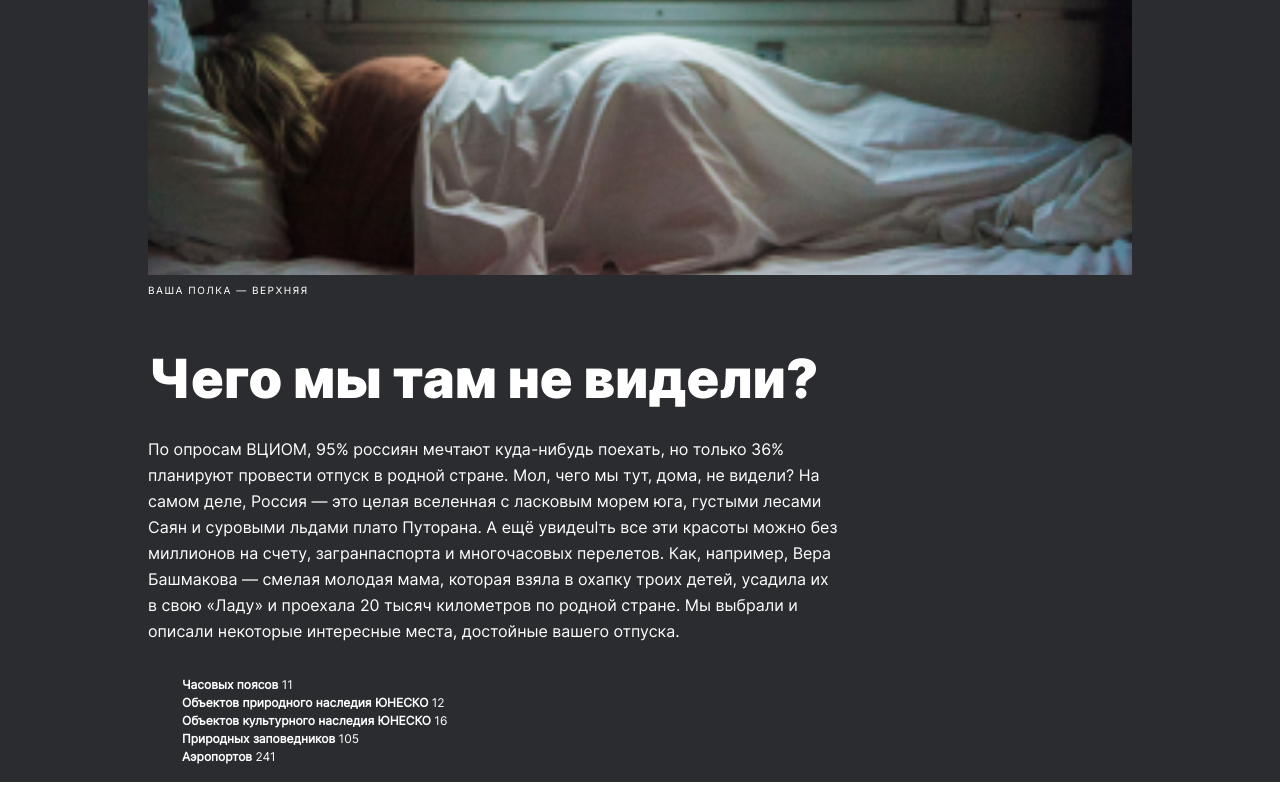
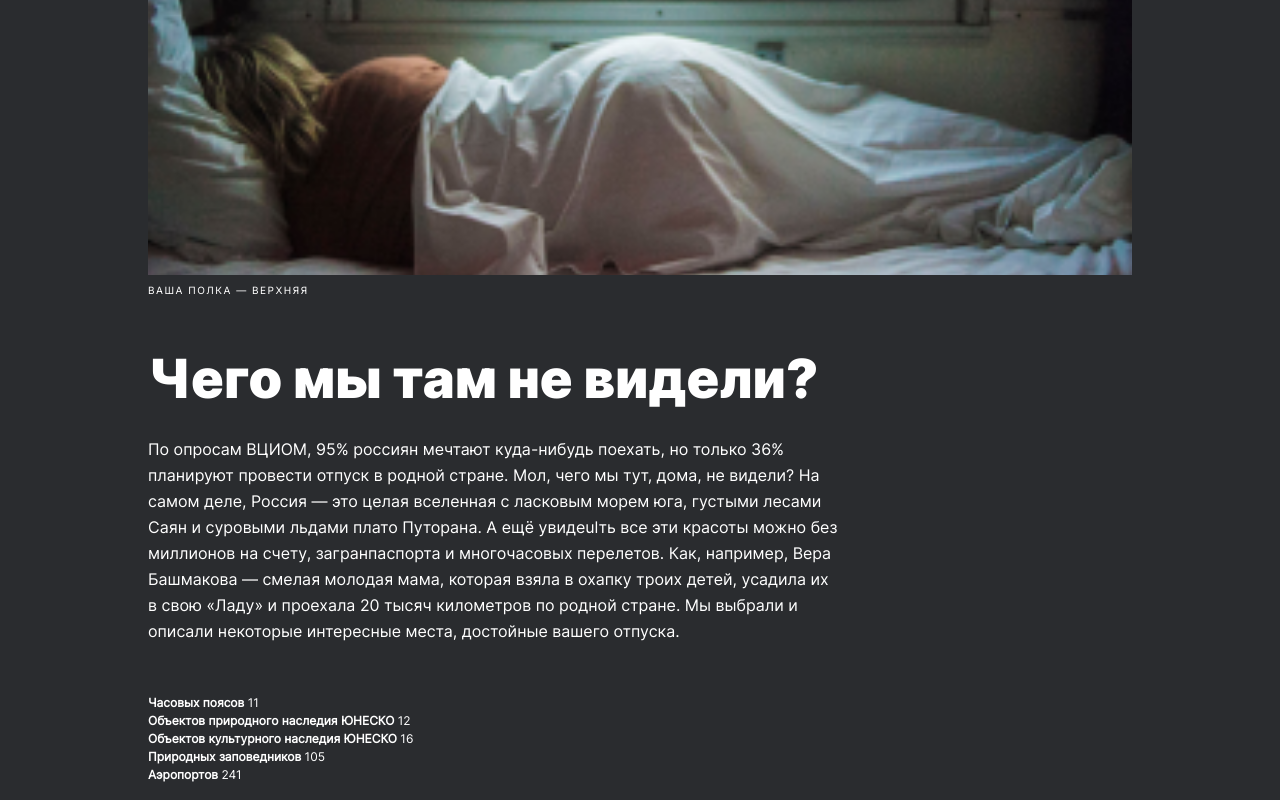
Before and after one commit to totfront/somewhere-travel, a React (Create React App) app: page / in a window 1280 px wide. Shown: the part 845-1645 px from the top of the page. Built offline with nearby package versions, Linux system fonts and the light colour scheme.

Commit message:
fix: fixed changed margin-left to margin-top as required

```diff
--- a/src/components/Intro/Intro.module.css
+++ b/src/components/Intro/Intro.module.css
@@ -27,7 +27,7 @@
     padding-inline-start: 0px;
     list-style: none;
     align-self: flex-start;
-    margin-left: 34px;
+    margin-top: 34px;
 }
 
 .introItem {
```
